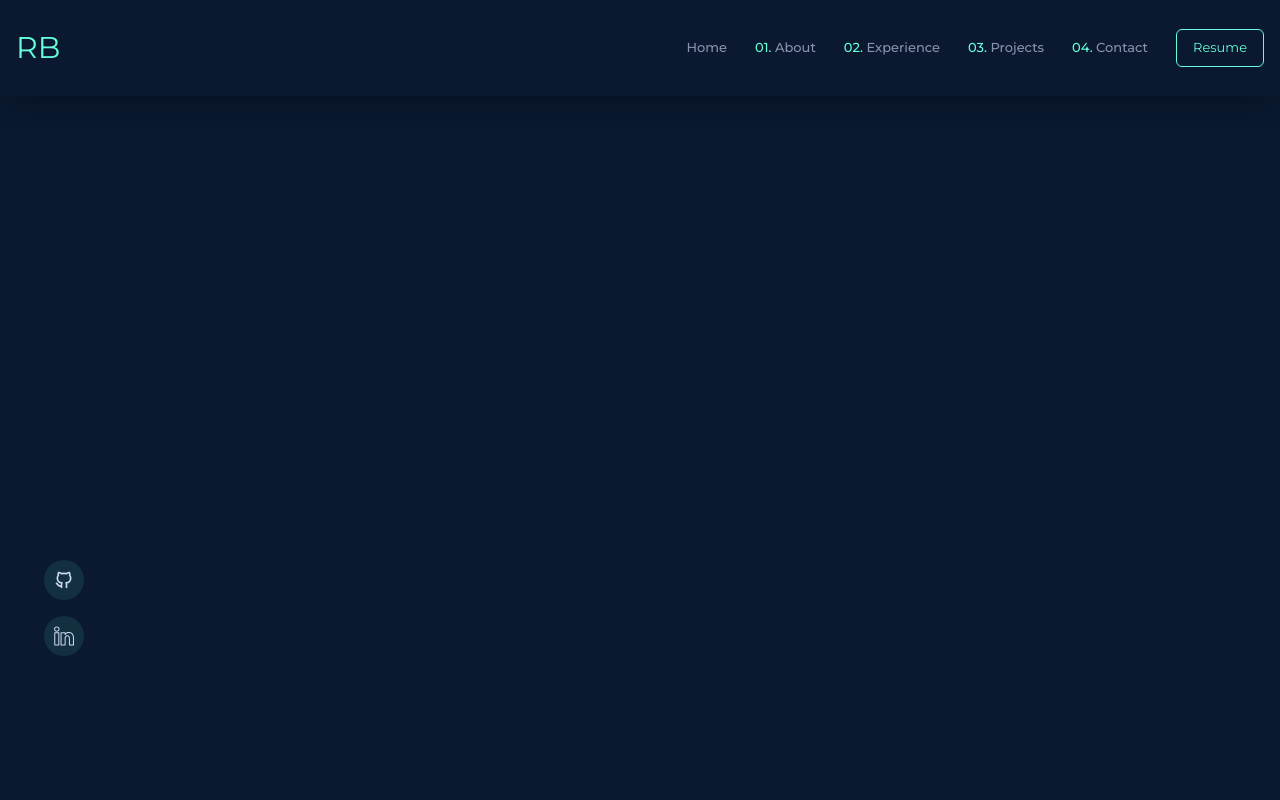
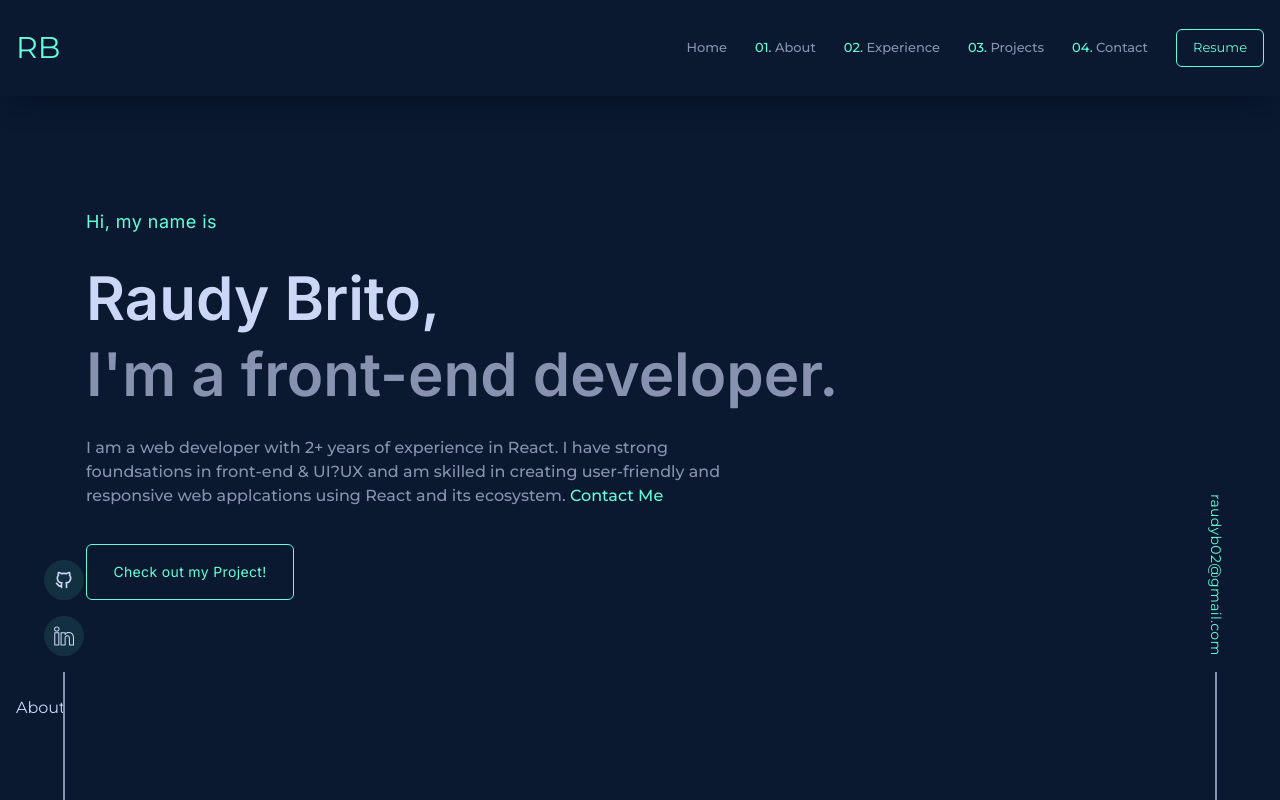
Before and after one commit to rbrito02/portfolio, a React (Vite) app: page / in a window 1280 px wide. Built offline with nearby package versions, Linux system fonts and the light colour scheme.

Commit message:
finished banner

```diff
--- a/src/App.tsx
+++ b/src/App.tsx
@@ -1,16 +1,35 @@
+import About from "./components/About";
+import Banner from "./components/Banner";
 import LeftSide from "./components/LeftSide";
 import Navbar from "./components/Navbar";
+import RightSide from "./components/RightSide";
+import { motion } from "framer-motion";
 
 function App() {
 	return (
 		<main className="w-full h-screen font-bodyFont bg-bodyColor text-textLight overflow-x-hidden overflow-y-hidden">
 			<Navbar />
 			<div className="w-full h-[88vh] xl:flex items-center gap20 justify-between">
-				<div className="hidden xl:inline-flex w-32 h-full fixed left-0 bottom-0">
+				<motion.div
+					initial={{ opacity: 0 }}
+					animate={{ opacity: 1 }}
+					transition={{ delay: 1.5 }}
+					className="hidden xl:inline-flex w-32 h-full fixed left-0 bottom-0"
+				>
 					<LeftSide />
+				</motion.div>
+				<div className="h-[88vh] w-full p-4">
+					<Banner />
+					<About />
 				</div>
-				<div></div>
-				<div></div>
+				<motion.div
+					initial={{ opacity: 0 }}
+					animate={{ opacity: 1 }}
+					transition={{ delay: 1.5 }}
+					className="hidden xl:inline-flex w-32 h-full fixed right-0 bottom-0"
+				>
+					<RightSide />
+				</motion.div>
 			</div>
 		</main>
 	);
--- /dev/null
+++ b/src/components/About.tsx
@@ -0,0 +1,7 @@
+import React from "react";
+
+const About = () => {
+	return <div>About</div>;
+};
+
+export default About;
--- /dev/null
+++ b/src/components/Banner.tsx
@@ -0,0 +1,57 @@
+import { motion } from "framer-motion";
+
+const Banner = () => {
+	return (
+		<section
+			id="home"
+			className="max-w-contentContainer mx-auto py-10 mdl:py-24 flex flex-col gap-4 lgl:gap-8 mdl:px-10 xl:px-4"
+		>
+			<motion.h3
+				initial={{ y: 10, opacity: 0 }}
+				animate={{ y: 0, opacity: 1 }}
+				transition={{ duration: 0.5, delay: 0.6 }}
+				className="text-lg font-titleFont tracking-wide text-textGreen"
+			>
+				Hi, my name is
+			</motion.h3>
+			<motion.h1
+				initial={{ y: 10, opacity: 0 }}
+				animate={{ y: 0, opacity: 1 }}
+				transition={{ duration: 0.5, delay: 0.7 }}
+				className="text-4xl lgl:text-6xl font-titleFont font-semibold flex flex-col"
+			>
+				Raudy Brito,{" "}
+				<span className="text-textDark mt-2 lgl:mt-4">
+					I'm a front-end developer.
+				</span>
+			</motion.h1>
+			<motion.p
+				initial={{ y: 10, opacity: 0 }}
+				animate={{ y: 0, opacity: 1 }}
+				transition={{ duration: 0.5, delay: 0.8 }}
+				className="text-base md:max-w-[650px] text-textDark font-medium"
+			>
+				I am a web developer with 2+ years of experience in React. I have strong
+				foundsations in front-end & UI?UX and am skilled in creating
+				user-friendly and responsive web applcations using React and its
+				ecosystem.{" "}
+				<a href="#contact">
+					<span className="text-textGreen inline-flex relative cursor-pointer h-7 overflow-x-hidden group">
+						Contact Me
+						<span className="absolute w-full h-[1px] bg-textGreen left-0 bottom-1 -translate-x-[110%] group-hover:translate-x-0 transition-transform duration-500"></span>
+					</span>
+				</a>
+			</motion.p>
+			<motion.button
+				initial={{ y: 10, opacity: 0 }}
+				animate={{ y: 0, opacity: 1 }}
+				transition={{ duration: 0.5, delay: 0.9 }}
+				className="w-52 h-14 text-sm font-titleFont border border-textGreen rounded-md text-textGreen tracking-wide hover:bg-hoverColor duration-300"
+			>
+				Check out my Project!
+			</motion.button>
+		</section>
+	);
+};
+
+export default Banner;
--- a/src/components/LeftSide.tsx
+++ b/src/components/LeftSide.tsx
@@ -16,7 +16,7 @@ const LeftSide = () => {
 					</span>
 				</a>
 			</div>
-			<div className="w-[2px] h-32 text-textDark"></div>
+			<div className="w-[2px] h-32 bg-textDark"></div>
 		</div>
 	);
 };
--- /dev/null
+++ b/src/components/RightSide.tsx
@@ -0,0 +1,14 @@
+const RightSide = () => {
+	return (
+		<div className="w-full h-full flex flex-col items-center justify-end gap-6 text-textLight">
+			<a href="mailto:raudyb02@gmail.com">
+				<p className="text-sm rotate-90 w-72 text-textGreen tracking-wide ">
+					raudyb02@gmail.com
+				</p>
+			</a>
+			<div className="w-[2px] h-32 bg-textDark"></div>
+		</div>
+	);
+};
+
+export default RightSide;
```
